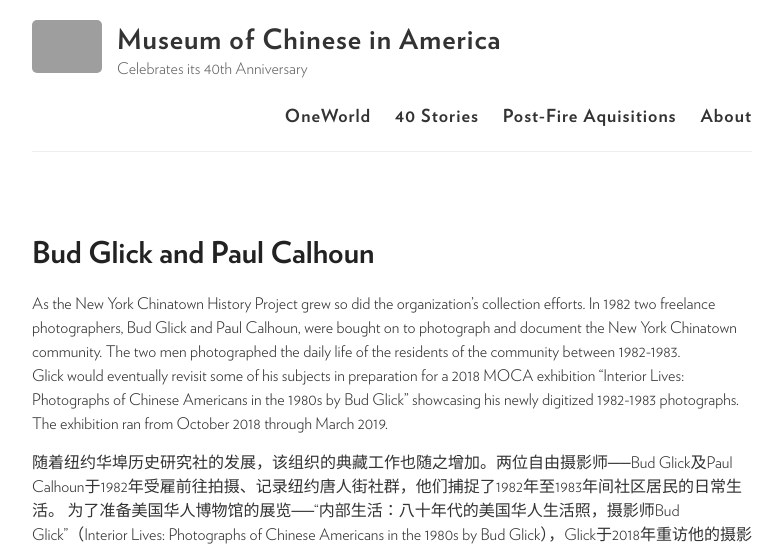
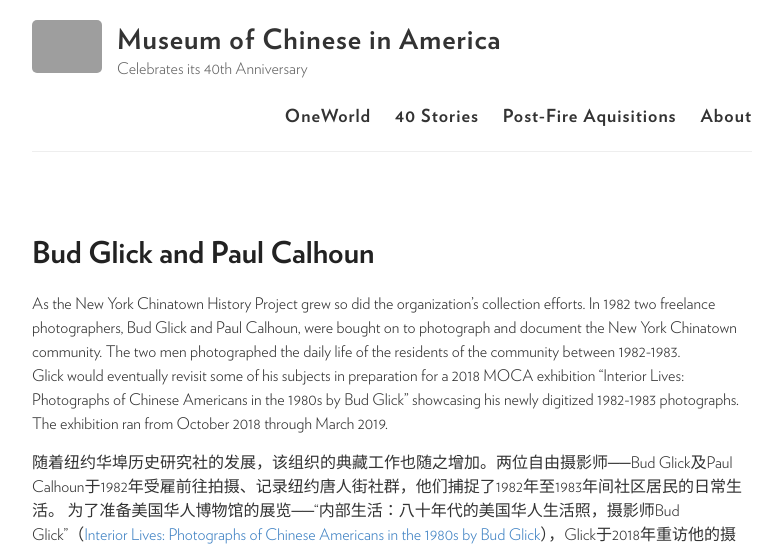
Before and after one commit to moca40/moca40.github.io, a Jekyll site: the page built from _stories/1982-01-01-paulandbud.md, in a window 1280 px wide. Shown: the top 548 px of the page, without its empty margins (248-1030 px from the left). Built offline with Jekyll 4.4.1, drawn with Linux system fonts in a browser that asks for light colours; some of the changed lines change nothing that is shown; some of the changed text lies outside the part shown; grey boxes are pictures that could not be loaded.

Commit message:
Update 1982-01-01-paulandbud.md

```diff
--- a/_stories/1982-01-01-paulandbud.md
+++ b/_stories/1982-01-01-paulandbud.md
@@ -3,31 +3,31 @@
 title: Bud Glick and Paul Calhoun
 slides:
   -
-    img: https://user-images.githubusercontent.com/47676628/83590055-ea80c480-a522-11ea-954e-42deda254175.jpg
+    img: https://github.com/moca40/moca40.github.io/blob/master/images/2014.s1.jpg
   -
-    img: https://user-images.githubusercontent.com/47676628/83590089-f53b5980-a522-11ea-8863-abfed83195ac.jpg
+    img: https://github.com/moca40/moca40.github.io/blob/master/images/2004.102-5.jpg
   -
-    img: https://user-images.githubusercontent.com/47676628/83590333-86aacb80-a523-11ea-8e07-6b5071e1142a.jpg
+    img: https://github.com/moca40/moca40.github.io/blob/master/images/2004.102-4.jpg
   -
-    img: https://user-images.githubusercontent.com/47676628/83590155-156b1880-a523-11ea-995a-94ca192eee63.jpg
+    img: https://github.com/moca40/moca40.github.io/blob/master/images/2004.102-3.jpg
   -
-    img: https://user-images.githubusercontent.com/47676628/83590256-56fbc380-a523-11ea-8568-3066f4a771db.jpg
+    img: https://github.com/moca40/moca40.github.io/blob/master/images/2004.102-2.jpg
       -
-    img: https://user-images.githubusercontent.com/47676628/83590055-ea80c480-a522-11ea-954e-42deda254175.jpg
+    img: https://github.com/moca40/moca40.github.io/blob/master/images/2004.102-1.jpg
   -
-    img: https://user-images.githubusercontent.com/47676628/83590089-f53b5980-a522-11ea-8863-abfed83195ac.jpg
+    img: https://github.com/moca40/moca40.github.io/blob/master/images/2004.045-4.jpg
   -
-    img: https://user-images.githubusercontent.com/47676628/83590333-86aacb80-a523-11ea-8e07-6b5071e1142a.jpg
+    img: https://github.com/moca40/moca40.github.io/blob/master/images/2004.045-3.jpg
   -
-    img: https://user-images.githubusercontent.com/47676628/83590155-156b1880-a523-11ea-995a-94ca192eee63.jpg
+    img: https://github.com/moca40/moca40.github.io/blob/master/images/2004.045-2.jpg
   -
-    img: https://user-images.githubusercontent.com/47676628/83590256-56fbc380-a523-11ea-8568-3066f4a771db.jpg
+    img: https://github.com/moca40/moca40.github.io/blob/master/images/2004.045-1.jpg
 ---
 
 As the New York Chinatown History Project grew so did the organization’s collection efforts.  In 1982 two freelance photographers, Bud Glick and Paul Calhoun, were bought on to photograph and document the New York Chinatown community.   The two men photographed the daily life of the residents of the community between 1982-1983.
 Glick would eventually revisit some of his subjects in preparation for a 2018 MOCA exhibition “Interior Lives: Photographs of Chinese Americans in the 1980s by Bud Glick” showcasing his newly digitized 1982-1983 photographs.  The exhibition ran from October 2018 through March 2019.
 
 随着纽约华埠历史研究社的发展，该组织的典藏工作也随之增加。两位自由摄影师──Bud Glick及Paul Calhoun于1982年受雇前往拍摄、记录纽约唐人街社群，他们捕捉了1982年至1983年间社区居民的日常生活。
-为了准备美国华人博物馆的展览──“内部生活：八十年代的美国华人生活照，摄影师Bud Glick”（Interior Lives: Photographs of Chinese Americans in the 1980s by Bud Glick），Glick于2018年重访他的摄影对象。该展览展示了他最新数字化的1982与1983年间的摄影作品，展期为2018年十月至2019年三月。
+为了准备美国华人博物馆的展览──“内部生活：八十年代的美国华人生活照，摄影师Bud Glick”（[Interior Lives: Photographs of Chinese Americans in the 1980s by Bud Glick](http://www.mocanyc.org/exhibitions/bud_glick)），Glick于2018年重访他的摄影对象。该展览展示了他最新数字化的1982与1983年间的摄影作品，展期为2018年十月至2019年三月。
 
 {% include slideshow.html %}
```
